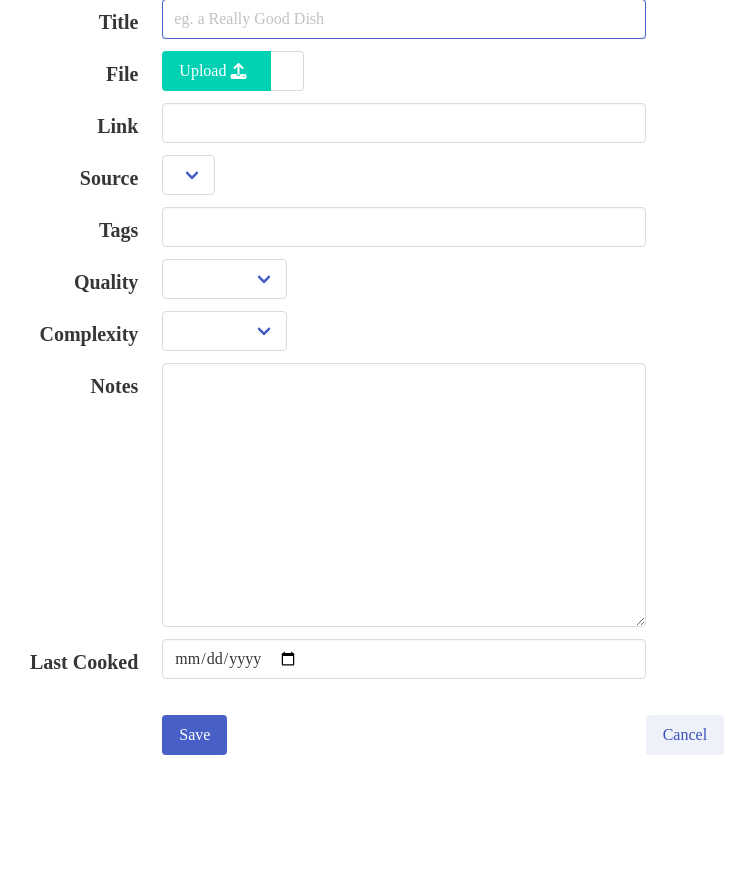
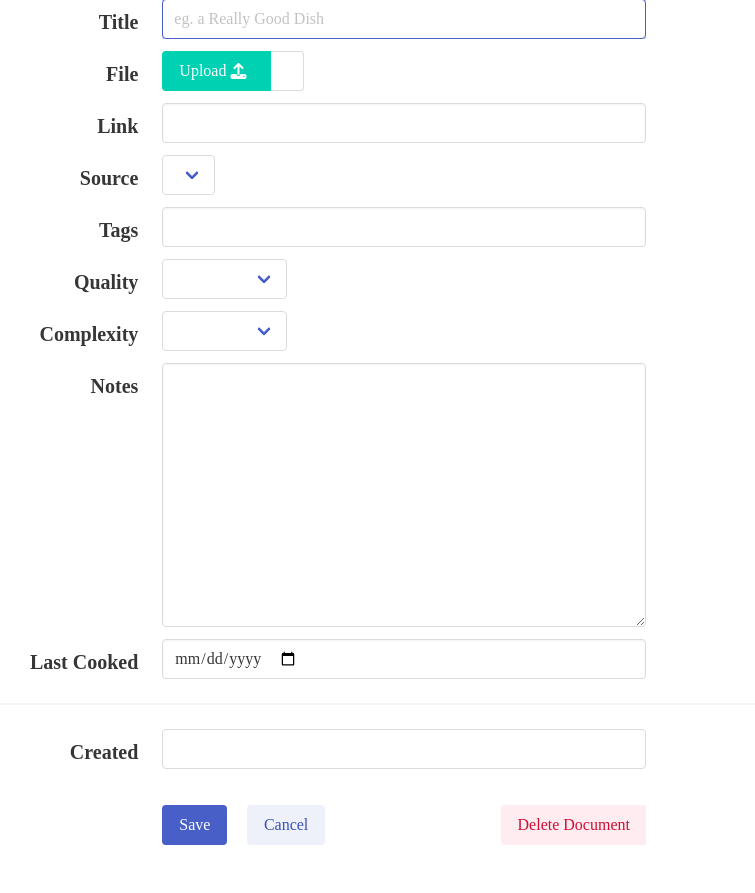
Before and after one commit to PBorocz/coctione_libri, a Python web app: template app/templates/main/add_edit.html in a window 1280 px wide. Shown: the part 163-1056 px from the top of the page, without its empty margins (103-858 px from the left). Before the commit the page ends 918 px from the top, so only its background shows below. Run offline with Jinja, Linux system fonts and the light colour scheme; the template is opened without the code that fills it, so the values that code supplies are empty; some libraries are stand-ins or nearby versions; some web fonts are replaced.

Commit message:
Move document delete (with confirmation) to add_edit screen from home table.

```diff
--- a/app/templates/main/add_edit.html
+++ b/app/templates/main/add_edit.html
@@ -1,7 +1,7 @@
 {% extends "__root.html" %}
 
 {% block js_local %}
-<script>
+<script type="text/javascript">
  document.addEventListener('DOMContentLoaded', function () {
    var datepicker = bulmaCalendar.attach('#last_cooked', {
      displayMode: 'dialog',
@@ -9,12 +9,42 @@
      isClearable: true,
    });
  });
+
+ function confirm_form_delete(event, formId, btnName, btnValue) {
+   event.preventDefault();
+   Swal.fire({
+
+     title: "Are you sure you want to delete this entry?",
+     text: "You will not be able to revert this!",
+     icon: "warning",
+
+     confirmButtonColor: "#d33",
+     confirmButtonText: "Yes",
+
+     showCancelButton: true,
+     cancelButtonColor: "#3085d6",
+     cancelButtonText: "Cancel",
+
+   }).then((result) => {
+     if (result.isConfirmed) {
+
+       var input = document.createElement("input");	// Create a new input element to simulate the button press
+       input.setAttribute("type", "hidden");		// Set its type to "hidden", so it's not visible on the page
+       input.setAttribute("name", btnName);		// The name should match the name of the button you're simulating
+       input.setAttribute("value", btnValue);		// The value should match the value of the button you're simulating
+
+       var form = document.getElementById(formId);
+       form.appendChild(input);
+       form.submit()
+     }
+   });
+ }
 </script>
 {% endblock %}
 
 {% block content %}
 
-<form action="" method="post" enctype="multipart/form-data" novalidate>
+<form action="" method="post" enctype="multipart/form-data" id="form_add_edit" novalidate>
   {{ form.hidden_tag() }}
 
   <!-- Title Field -->
@@ -191,16 +221,62 @@
   </div>
   {% endif %}
 
+  <hr/>
+
+  <!-- Created -->
+  <div class="field is-horizontal">
+    <div class="field-label is-medium">
+      <label class="label">Created</label>
+    </div>
+    <div class="field-body">
+      <div class="control">
+	<input class="input" type="text" readonly value="{{ document.created_local }}">
+      </div>
+    </div>
+  </div>
+
+  <!-- Updated -->
+  {% if document.updated %}
+  <div class="field is-horizontal">
+    <div class="field-label is-medium is-normal">
+      <label class="label">Last Updated</label>
+    </div>
+    <div class="field-body is-normal">
+      <div class="control">
+	<input class="input" type="text" readonly value="{{ document.updated_local }}">
+      </div>
+    </div>
+  </div>
+  {% endif %}
+
   <br/>
 
   <div class="field is-horizontal">
     <div class="field-label is-medium"></div><!-- Need this even when empty! -->
     <div class="field-body">
       <div class="control is-primary">
-	<input class="button is-link" id="submit" name="submit" type="submit" value="Save">
-      </div>
-      <div class="control is-secondary">
-	<input class="button is-link is-light" formnovalidate="" id="cancel" name="cancel" type="submit" value="Cancel">
+	<div class="columns">
+	  <div class="column is-2">
+	    <input class="button is-link"
+		   type="submit"
+		   id="save"
+		   name="save"
+		   value="Save">
+	  </div>
+	  <div class="column is-2">
+	    <input class="button is-link is-light"
+		   type="submit"
+		   id="cancel"
+		   name="cancel"
+		   value="Cancel">
+	  </div>
+	  <div class="column is-2 is-offset-4">
+	    <input class="button is-danger is-light"
+		   type="submit"
+		   value="Delete Document"
+		   onclick="confirm_form_delete(event, 'form_add_edit', 'delete', 'delete')">
+	  </div>
+	</div>
       </div>
     </div>
   </div>
```
Also changed, not shown: app/blueprints/main/operations.py (+10 -0 lines), app/blueprints/main/routes.py (+76 -29 lines), app/models/documents.py (+33 -6 lines), app/templates/main/main.html (+0 -31 lines), app/templates/main/partials/table.html (+6 -18 lines), app/templates/main/partials/tr.html (+9 -18 lines).
